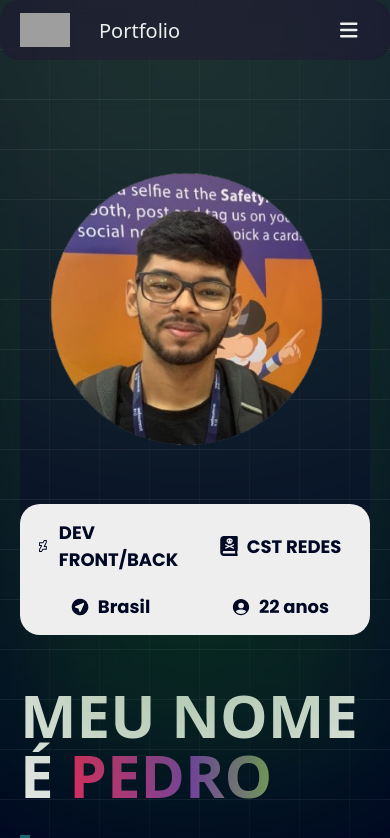
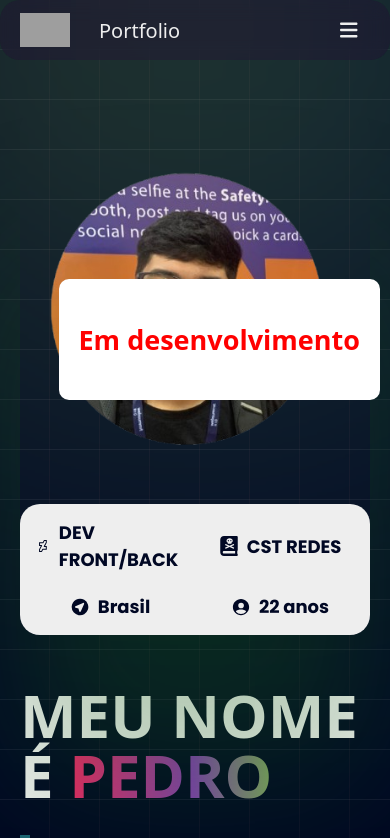
Before and after one commit to Pedromallcher/port-ecma, a React (Create React App) app: page / in a window 390 px wide. Shown: the top 838 px of the page. Built offline with nearby package versions, Linux system fonts and the light colour scheme; grey boxes are pictures that could not be loaded; a web font is replaced by a local one.

Commit message:
feat(atualizacoes)

```diff
--- a/src/App.css
+++ b/src/App.css
@@ -1,6 +1,19 @@
 @import url('https://fonts.googleapis.com/css2?family=MuseoModerno:wght@200;500;700&family=Poppins:wght@100;200;300;400;500;600;700;800;900&display=swap');
 @import url('https://fonts.googleapis.com/css2?family=Germania+One&display=swap');
 @import url('https://fonts.googleapis.com/css2?family=MuseoModerno:wght@200;500;700&display=swap');
+
+.txt-informacao-site{
+    color: red;
+    z-index: 1000;
+    position: fixed;
+    left: 30%;
+    top: 33%;
+    padding: 10px;
+    border-radius: 20px;
+    background-color: white;
+    font-size: 40px;
+}
+
 
 body{
     margin: 0;
@@ -441,6 +454,17 @@ section.contacts{
     }
 }
 @media screen and (max-width: 767px) {
+    .txt-informacao-site{
+
+        left: 15%;
+        padding: 20px;
+        border-radius: 10px;
+        font-size: 18px;
+
+    }
+
+
+
 
     & .avatar{
 
--- a/src/components/Home.js
+++ b/src/components/Home.js
@@ -15,6 +15,11 @@ CustomHook(scrollTab);
 return (
     <section ref={scrollTab} className='home'>
         <div className="content">
+
+        <div className='txt-informacao-site'>
+            <h1>Em desenvolvimento</h1>
+        </div>
+
     <div className="name">
         MEU NOME É <span>PEDRO</span>
     </div>
@@ -22,7 +27,7 @@ return (
         Sou graduado em Redes de Computadores e atualmente curso Engenharia de Software. Tenho experiência diversificada no setor de tecnologia, atuando em diferentes áreas, desde o desenvolvimento de software até o gerenciamento de infraestruturas de TI. Ao longo da minha carreira, já trabalhei em diversas frentes tecnológicas, adquirindo uma visão ampla e integrada dos desafios e soluções no mundo da tecnologia.
     </div>
 
-    <a href="/democv.pdf" target="_blank" rel="noopener noreferrer" className='animation active' style={{ display: 'flex', alignItems: 'center' }}>
+    <a href="/demovc.pdf" target="_blank" rel="noopener noreferrer" className='animation active' style={{ display: 'flex', alignItems: 'center' }}>
     Download Currículo
     <FaArrowAltCircleDown className='iconreact' style={{ marginLeft: '8px' }} />
 </a>
```
Also changed, not shown: 2 other files (tests, documents, lock files or other folders).
